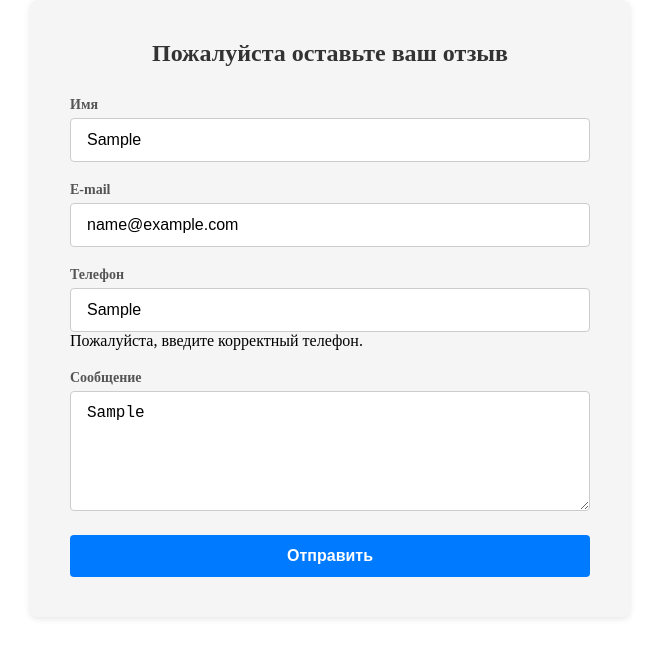
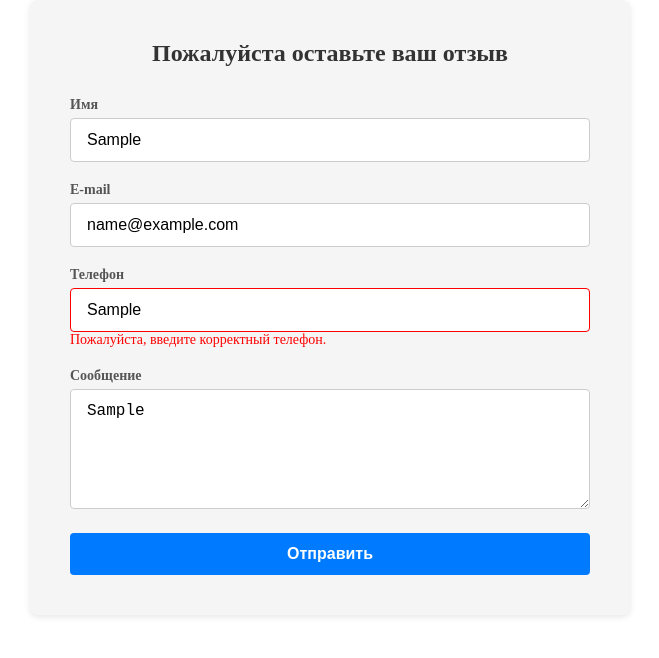
Before and after one commit to maybe-skiFF/itprofit-test-task, a website built with webpack: page src/index.html in a window 1280 px wide. Both pictures are taken after typing "Sample", "name@example.com", "Sample", "Sample" into the empty fields and a click on the button "Отправить". Shown: the whole page, without its empty margins (310-969 px from the left). Built offline with nearby package versions, Linux system fonts and the light colour scheme; what inputmask would draw is missing.

Commit message:
feat: add invalid input styles

```diff
--- a/src/index.ts
+++ b/src/index.ts
@@ -22,13 +22,22 @@ document.addEventListener('DOMContentLoaded', () => {
     const errorsMessages = document.querySelectorAll('.error-message');
     errorsMessages.forEach((error) => error.remove());
 
+    const formInputs = feedBackForm.querySelectorAll('input');
+    formInputs.forEach((input) => input.classList.remove('invalid-input'));
+
+    const formTextArea = feedBackForm.querySelector('textarea');
+    formTextArea?.classList.remove('invalid-input');
+
     Object.keys(errors).forEach((error) => {
       const currFormInput = document.getElementById(error) as HTMLInputElement;
       if (currFormInput) {
-        const errorMessage = document.createElement('p');
-        errorMessage.classList.add('error-message');
-        errorMessage.textContent = errors[error as keyof IFormErrors] ?? '';
-        currFormInput.parentNode?.appendChild(errorMessage);
+        if (errors[error as keyof IFormErrors]) {
+          currFormInput.classList.add('invalid-input');
+          const errorMessage = document.createElement('p');
+          errorMessage.classList.add('error-message');
+          errorMessage.textContent = errors[error as keyof IFormErrors] ?? '';
+          currFormInput.parentNode?.appendChild(errorMessage);
+        }
       }
     });
 
--- a/src/styles/index.scss
+++ b/src/styles/index.scss
@@ -47,6 +47,15 @@
         }
       }
 
+      .invalid-input {
+        border: 1px solid red;
+      }
+
+      .error-message {
+        color: red;
+        font-size: 14px;
+      }
+
       .form-textarea {
         resize: vertical;
         min-height: 120px;
```
